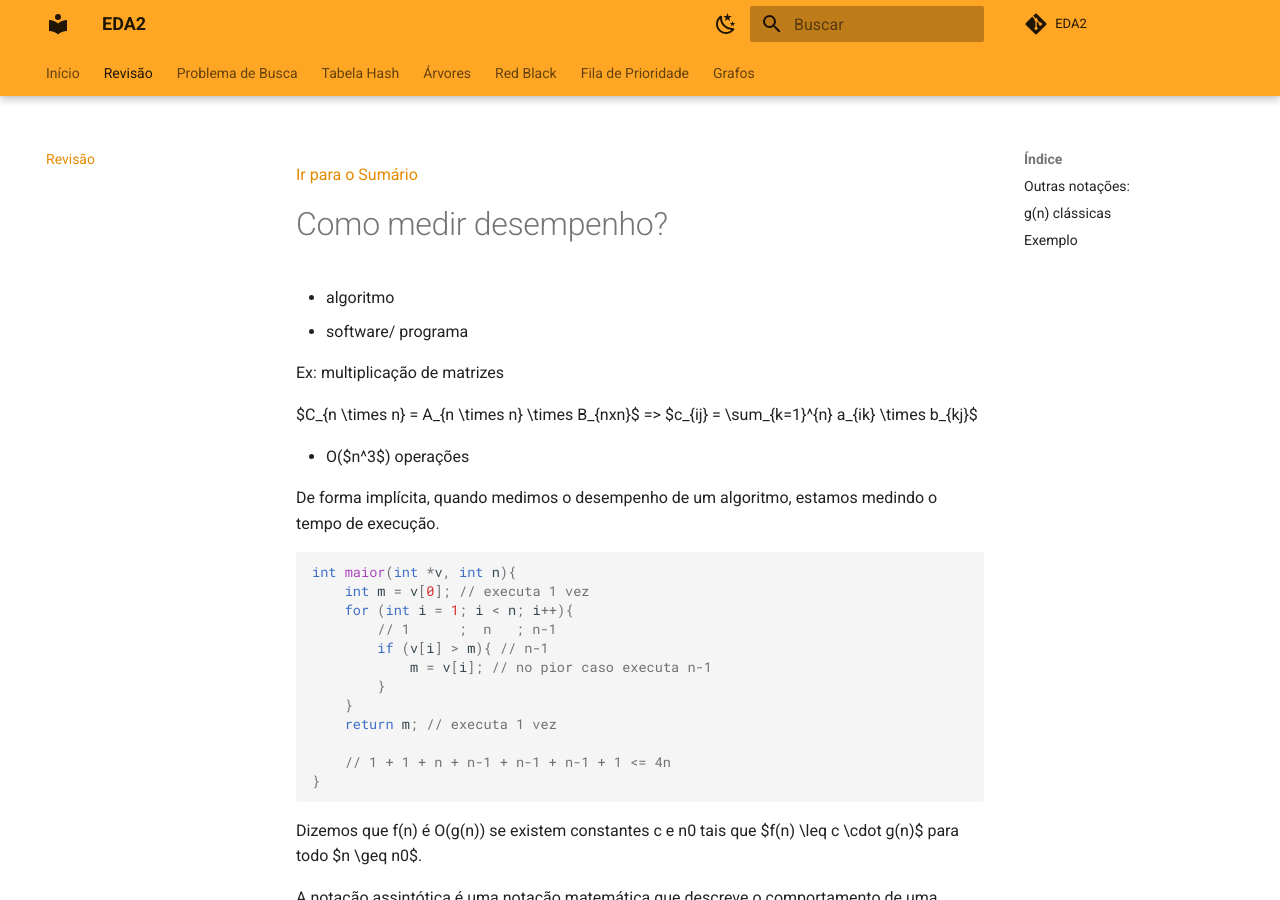
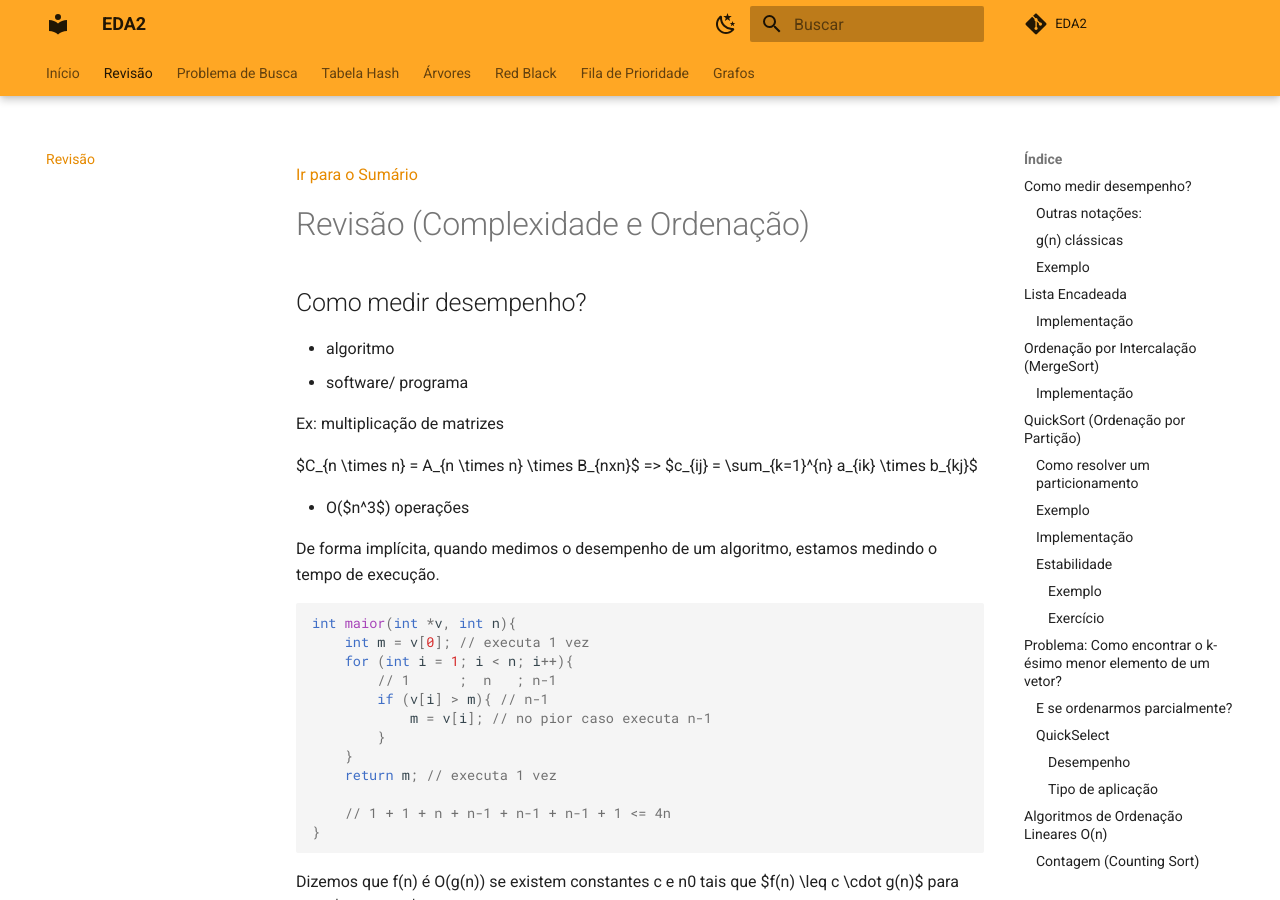
Before and after one commit to martinsglucas/eda2, an MkDocs documentation site: the page built from docs/revisao/complexidade_ordenacao.md, in a window 1280 px wide and 900 px high. Built offline with MkDocs 1.6.1 and Material for MkDocs 9.7.7, drawn with Linux system fonts in a browser that asks for light colours; comment, search, counter and statistics services are not loaded.

Commit message:
corrige para o pages

````diff
--- a/docs/revisao/complexidade_ordenacao.md
+++ b/docs/revisao/complexidade_ordenacao.md
@@ -1,6 +1,8 @@
 [Ir para o Sumário](../README.md)
 
-# Como medir desempenho?
+# Revisão (Complexidade e Ordenação)
+
+## Como medir desempenho?
 
 - algoritmo
 - software/ programa
@@ -36,13 +38,13 @@ Também é possivel representar como um limite tendendo a infinito:
 
 lim n -> ∞ f(n)/g(n) = c
 
-## Outras notações:
+### Outras notações:
 - Ω(g(n)) - limite inferior
 - Θ(g(n)) - limite superior e inferior
 - o(g(n)) - limite estritamente inferior
 - ω(g(n)) - limite estritamente superior
 
-## g(n) clássicas
+### g(n) clássicas
 - 1: constante
 - log(n): logaritmo
 - n: linear
@@ -51,7 +53,7 @@ lim n -> ∞ f(n)/g(n) = c
 - $k^n, k \geq 2$: exponencial
     - n! fatorial também é considerado exponencial
 
-## Exemplo
+### Exemplo
 
 Suponha um computador que consuma 0,001s por operação.
 
@@ -61,7 +63,7 @@ Suponha um computador que consuma 0,001s por operação.
 32 | 0,032s | 0,16s | 1s | 33s | 46 dias
 512 | 0,512s | 9s | 4m e 22s | 1 dia e 3h | $10^{137}$ séc
 
-# Lista Encadeada
+## Lista Encadeada
 
 São uma forma de armazenar um conjunto de dados alternativa a vetores.
 
@@ -75,7 +77,7 @@ acesso direto O(1) | acesso sequencial O(n) - não indexado
 aumentar custa O(n) | aumentar custa O(1)
 diminuir custa O(n) <br> ou sub-utiliza | diminuir custa O(1)
 
-## Implementação
+### Implementação
 
 ```c
 typedef struct no{
@@ -93,7 +95,7 @@ typedef struct lista{
 
 Nó-cabeça: nó que aponta para o primeiro nó da lista
 
-# Ordenação por Intercalação (MergeSort)
+## Ordenação por Intercalação (MergeSort)
 
 Baseado na Divisão e Conquista e na recursão (bottom-up)
 
@@ -103,7 +105,7 @@ Conquista: intercale duas “metades” (cada metade deve estar ordenada)
 
 Intercalar: consiste em combinar duas listas ordenadas em uma única lista ordenada. Os elementos são comparados um a um e inseridos na nova lista na ordem correta.
 
-## Implementação
+### Implementação
 
 ```c
 // e: índice da esquerda
@@ -168,7 +170,7 @@ graph TD
 
 > Análise da complexidade no google Fotos
 
-# QuickSort (Ordenação por Partição)
+## QuickSort (Ordenação por Partição)
 
 Também baseado na Divisão e Conquista e na recursão (top-down)
 
@@ -178,7 +180,7 @@ Particionamento: escolhe um elemento (pivô) e rearranja o vetor de forma que to
 
 Dado um vetor v[e...d], queremos definir um índice j tal que v[e...j-1] <= v[j] < v[j+1...d]
 
-## Como resolver um particionamento
+### Como resolver um particionamento
 
 1. Escolher arbitrariamente um elemento do vetor (pivô)
 2. Encontrar o índice j e posicionar o pivô neste índice de tal forma que v[e...j-1] <= v[j] < v[j+1...d]
@@ -190,7 +192,7 @@ e | | j |  | | | | k | | | d
 - se v[k] > p, mantenha onde está e incrementa k
 - se v[k] <= p, troque v[k] com v[j] e incrementa j e k
 
-## Exemplo
+### Exemplo
 
 | 3 | -1 | 2 | 10 | 4 | 7 | -2 | 5
 |:-:|:-:|:-:|:-:|:-:|:-:|:-:|:-:
@@ -227,7 +229,7 @@ e | | j |  | | | | k | | | d
 |:-:|:-:|:-:|:-:|:-:|:-:|:-:|:-:
 | |  |  |  |  | j |  | pk
 
-## Implementação
+### Implementação
 ```c
 void troca(int *a, int *b){
     // o * é o operador unário, faz o dereferenciamento (acessa o endereco de memoria e pega o valor armazenado nele)
@@ -280,11 +282,11 @@ graph TD
     H --> R[vazio]
 ```
 
-## Estabilidade
+### Estabilidade
 
 O quicksort não é estável, pois a ordem relativa dos elementos iguais não é preservada.
 
-### Exemplo
+#### Exemplo
 
 | $3_a$ | $3_b$ | 2 |
 |:-:|:-:|:-:|
@@ -293,17 +295,18 @@ O quicksort não é estável, pois a ordem relativa dos elementos iguais não é
 | j | | k |
 | 2 | $3_b$ | $3_a$ |
 
-### Exercício
+#### Exercício
+
 Como implementar o quicksort estável?
 
-# Problema: Como encontrar o k-ésimo menor elemento de um vetor?
+## Problema: Como encontrar o k-ésimo menor elemento de um vetor?
 
 Quando k=1, o custo é O(n)
 
 Para k=>2:
 1. Ordena, recupera o elemento na posição k (ou k-1). O custo é O(nlogn)
 
-## E se ordenarmos parcialmente?
+### E se ordenarmos parcialmente?
 
 Separa: Dado um vetor v[e...d], queremos definir um índice j tal que v[e...j-1] <= v[j] < v[j+1...d]
 
@@ -311,7 +314,7 @@ Resolver esse problema significa:
 - Encontrar a posição "correta" (no vetor ordenado) do pivô
 - Rearranja o vetor de tal forma que todos os elementos menores que o pivô fiquem à esquerda e todos os elementos maiores fiquem à direita
 
-## QuickSelect
+### QuickSelect
 
 O separa retorna o j. Se k=j, então já encontramos o k-ésimo menor elemento. Se $k \lt j$, então o k-ésimo menor elemento está à esquerda de j. Se $k\gt j$, então o k-ésimo menor elemento está à direita de j.
 
@@ -333,7 +336,7 @@ void quickselect(int *v, int e, int d, int k){
 }
 ```
 
-### Desempenho
+#### Desempenho
 
 <center>
 
@@ -350,7 +353,7 @@ $log_n$
 
 $$S = \frac{1(2^{lg_2n}-1)}{2-1} = n-1 + {\color{green}c \times log_n} = O(n)$$
 
-### Tipo de aplicação
+#### Tipo de aplicação
 
 - Listar os 100 primeiros elementos de um vetor de alunos ordenados pelo IRA:
     - Encontrar o 100º menor elemento
@@ -358,11 +361,11 @@ $$S = \frac{1(2^{lg_2n}-1)}{2-1} = n-1 + {\color{green}c \times log_n} = O(n)$$
     - Agora basta ordenar esses 100 elementos
     - É muito mais barato ordenar apenas 100 elementos do que ordenar todos os elementos
 
-# Algoritmos de Ordenação Lineares O(n)
+## Algoritmos de Ordenação Lineares O(n)
 
 Sempre partem de uma 'premissa' sobre o conjunto de dados.
 
-## Contagem (Counting Sort)
+### Contagem (Counting Sort)
 Premissa: todo elemento do vetor são inteiros e estão no intervalo entre a e b
 
 1. Crie um vetor auxiliar c de tamanho b-a+1 e inicialize com 0
@@ -387,10 +390,10 @@ graph TD
 
 ```
 
-### Complexidade: O(n+b-a+1)
+#### Complexidade: O(n+b-a+1)
 É vantajoso quando o tamanho do intervalo "pequeno" (neste caso, O(n))
 
-## Radix Sort (Ordenação por destribuição)
+### Radix Sort (Ordenação por destribuição)
 
 Premissa: O conjunto é formado por inteiros positivos com, no máximo, k dígitos
 
@@ -402,5 +405,6 @@ Em um exemplo de 2 dígitos, o algoritmo percorre o vetor duas vezes, uma para a
 
 É vantajoso quando k for O(log n)
 
-### Complexidade
+#### Complexidade
+
 O(nk)
````
Also changed, not shown: docs/arvore/arvores.md (+1 -0 lines), docs/hash/tabela_hash.md (+1 -0 lines), docs/revisao/problemaBusca.md (+4 -1 lines).
